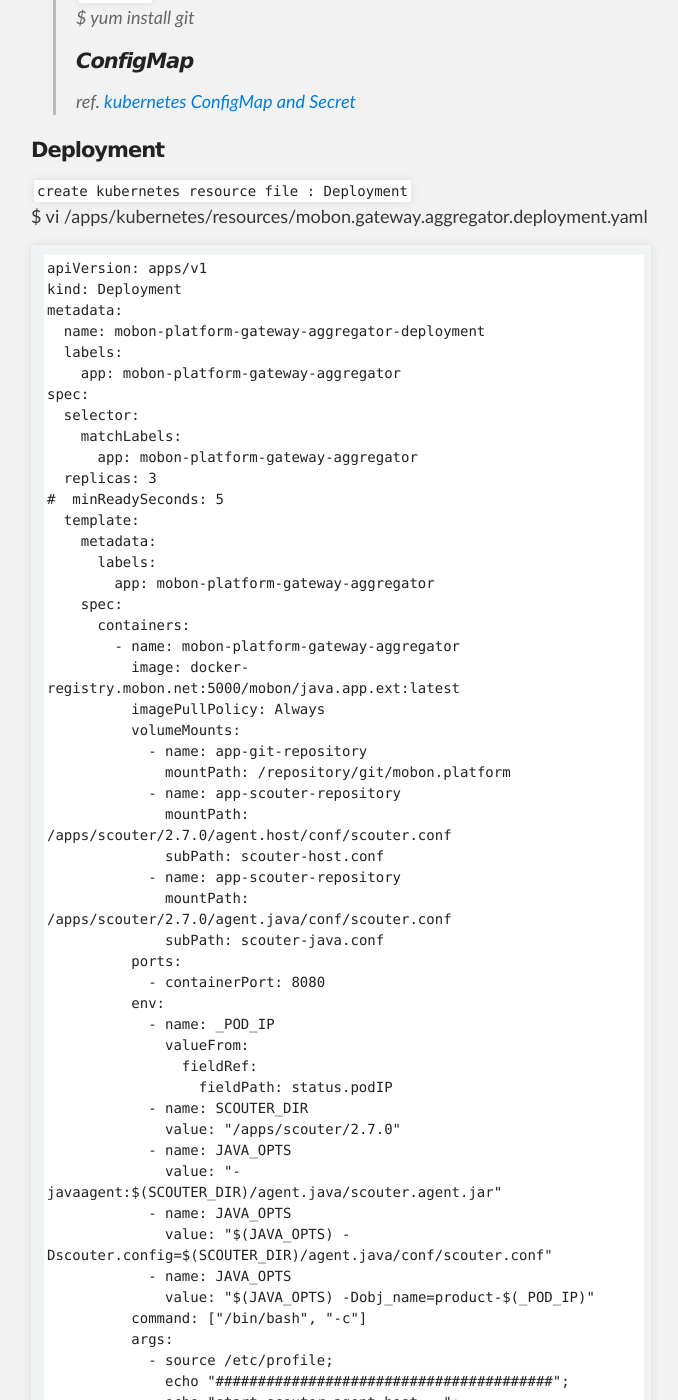
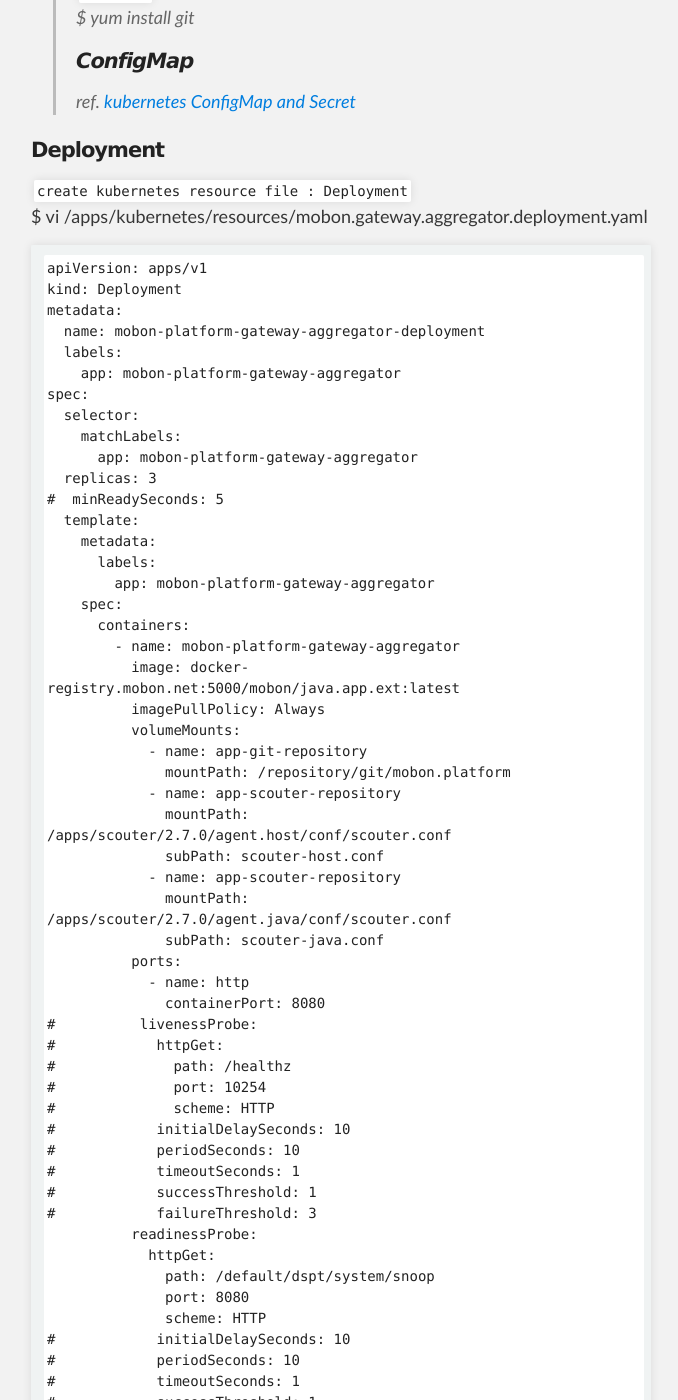
Before and after one commit to unlimited9/unlimited9.github.com, a Jekyll site: the page built from reference.notes/TA/cloud/kubernetes/how.to.deployment.md, in a window 1280 px wide and 1400 px high, scrolled down 1044 px. Shown: the whole window, without its empty margins (299-977 px from the left). Built offline with Jekyll 4.4.1, drawn with Linux system fonts in a browser that asks for light colours; our own code applies the rules of GitHub Pages for plain Markdown files; some of the changed text lies outside the part shown.

Commit message:
Update how.to.deployment.md

````diff
--- a/reference.notes/TA/cloud/kubernetes/how.to.deployment.md
+++ b/reference.notes/TA/cloud/kubernetes/how.to.deployment.md
@@ -57,7 +57,28 @@ spec:
               mountPath: /apps/scouter/2.7.0/agent.java/conf/scouter.conf
               subPath: scouter-java.conf
           ports:
-            - containerPort: 8080
+            - name: http
+              containerPort: 8080
+#          livenessProbe:
+#            httpGet:
+#              path: /healthz
+#              port: 10254
+#              scheme: HTTP
+#            initialDelaySeconds: 10
+#            periodSeconds: 10
+#            timeoutSeconds: 1
+#            successThreshold: 1
+#            failureThreshold: 3
+          readinessProbe:
+            httpGet:
+              path: /default/dspt/system/snoop
+              port: 8080
+              scheme: HTTP
+#            initialDelaySeconds: 10
+#            periodSeconds: 10
+#            timeoutSeconds: 1
+#            successThreshold: 1
+#            failureThreshold: 3
           env:
             - name: _POD_IP
               valueFrom:
@@ -198,8 +219,8 @@ deployment "mobon-platform-gateway-aggregator-deployment" successfully rolled ou
 ```
 
 `deployment configuration update`
+: 리소스의 설정 정보를 kubectl 설치 서버 에디터로 수정
 $ kubectl edit deploy mobon-platform-gateway-aggregator-deployment
-: 리소스의 설정 정보를 kubectl 설치 서버 에디터로 수정
 > $ kubectl edit deployment.v1.apps/mobon-platform-gateway-aggregator-deployment
 
 `kubectl replace`
````
Also changed, not shown: other parts of reference.notes/TA/cloud/kubernetes/how.to.deployment.md (+6 -0 lines).
